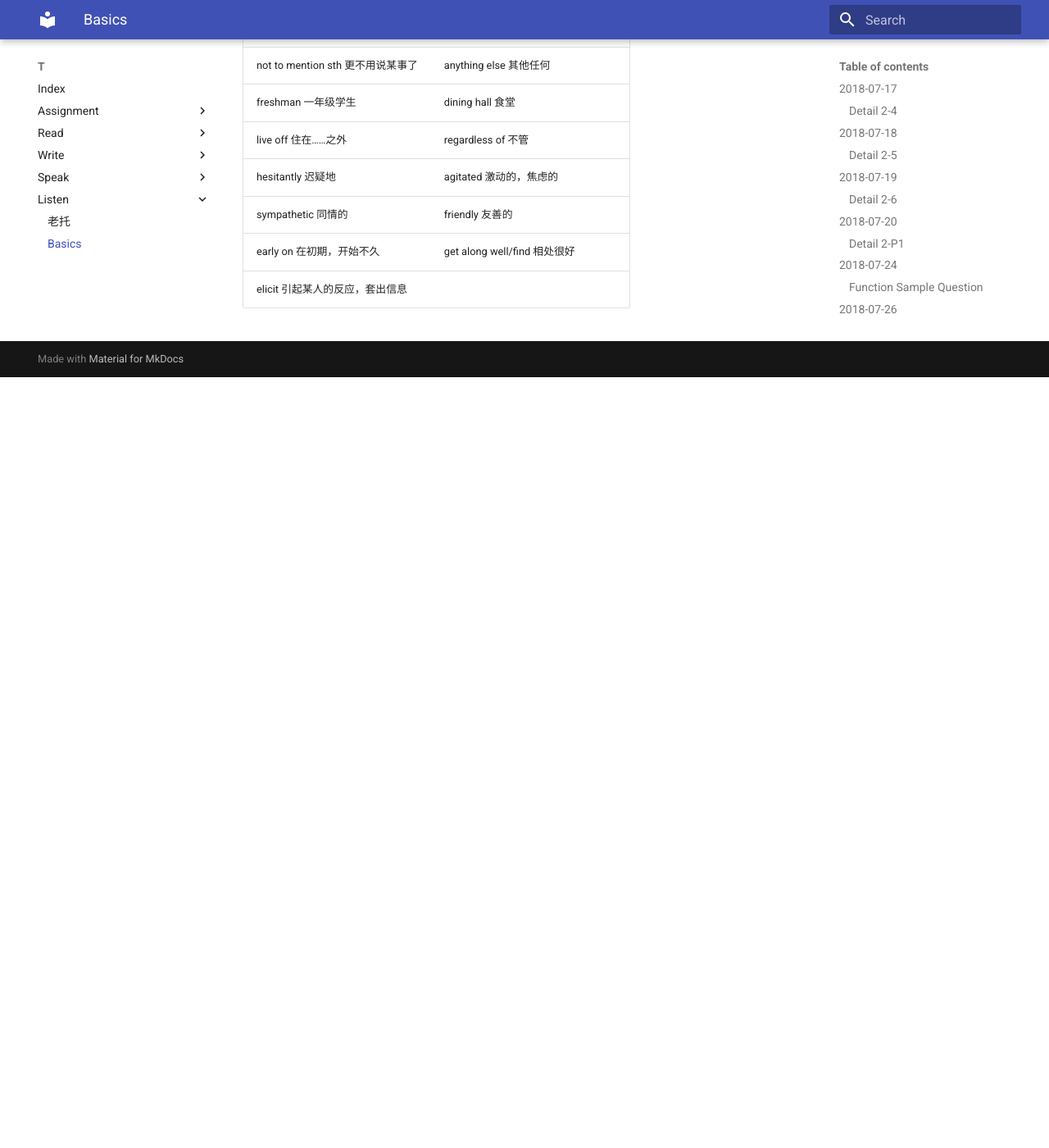
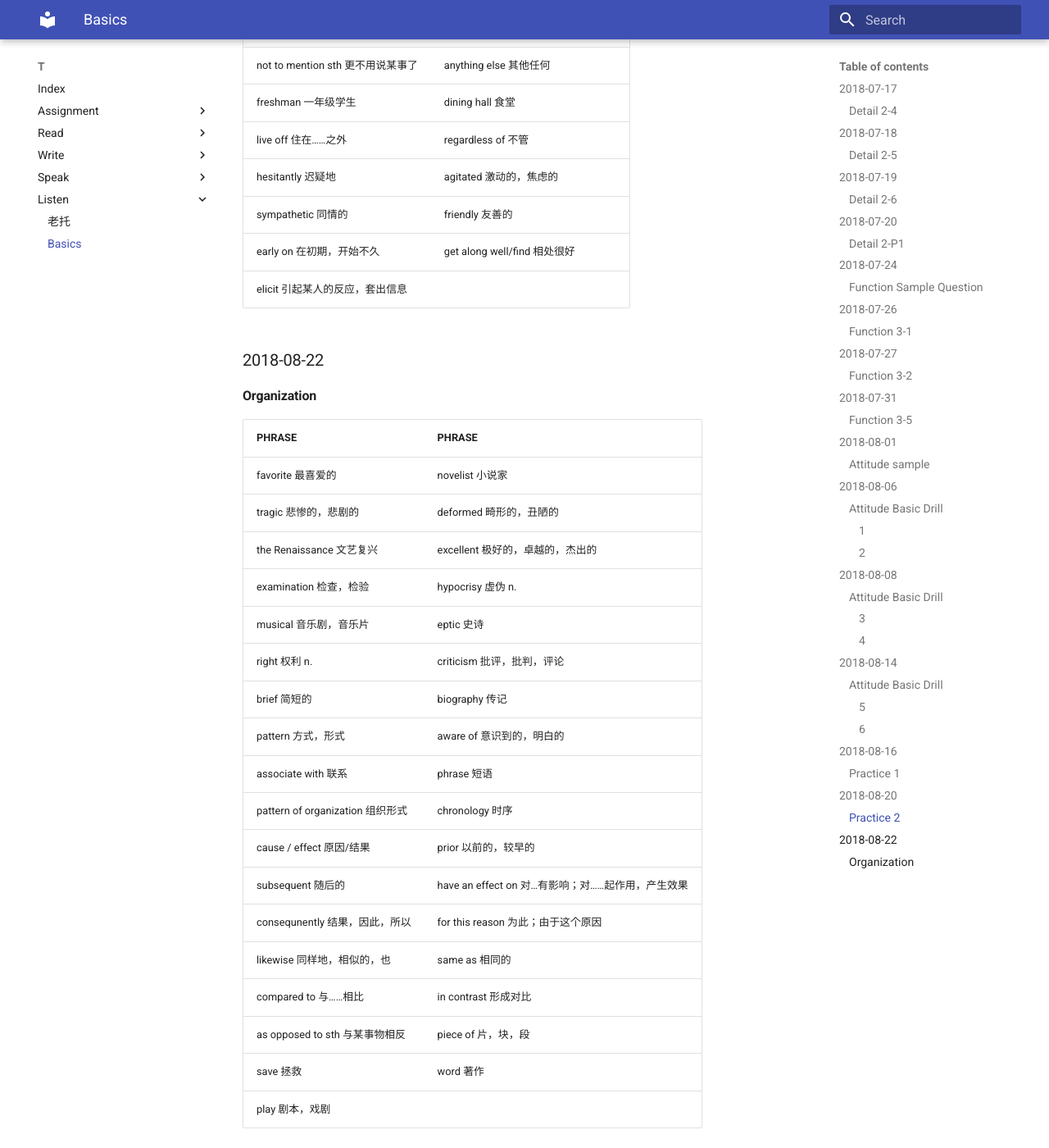
Before and after one commit to katyushaQ/t, an MkDocs documentation site: the page built from docs/listen/basics.md, in a window 1280 px wide and 1400 px high, scrolled down 7981 px. Shown: the whole window at 82% size. Built offline with MkDocs 1.6.1 and Material for MkDocs 9.7.7, drawn with Linux system fonts in a browser that asks for light colours; old or Windows-style settings are respelled for this version of MkDocs; before the commit the page ends 8441 px from its top, so only the background shows below that.

Commit message:
2018-0820-0826.md 20180822, basics.md 20180822, simplification.md 20180822

```diff
--- a/docs/assignment/2018-0820-0826.md
+++ b/docs/assignment/2018-0820-0826.md
@@ -8,8 +8,8 @@
 DATETIME |  ASSIGNMENT | STATUS
 ------------ | ------------- | -------------
 2018-08-20  <br><br> Monday <br><br>听说 | B. 制定一周计划<br><br>1. 听力 - 基础2题+生词<br><br> 2. 老托 - {++复习++}考古与发现+环境+精听<br><br>3. 单词 - ==学习== list 49-51 <br><br>E. 回顾 - 当天科目生词+词条 | B. Done<br><br>1. Done Attitude Practice 2 1对2错3错<br><br>2. Done<br><br>3. Done 每单元23生词<br><br>E. Done
-2018-08-21 <br><br> Tuesday <br><br>读写 | B. 复盘 - 昨天+前天科目生词+词条<br><br> 1. 阅读 - 句子简化2题全文化结构翻译句子+生词<br><br>2. 写作 - 1范文2段翻译<br><br>3. 单词 - {++复习++}  list 43-45 <br><br>E. 回顾 - 当天科目生词+词条 | B. Done 昨天3生词，上次17号 1生词，检测11生词<br><br>1. Done 7对8又错<br><br>2. Done 改指导课句子翻译7句，词条还是生<br><br>3. Done 43 0生词，44 4生词，45 8生词；复习了4遍，首次出现检测时全听出的情况<br><br>E.<br><br>Ad. 下午做了听力TPO1 3/5, 3/6, 2/6 ,1/5, 2/6, 1/5，第一次做，笔记能够记下一些词，但是还是无法理解整句的意思，比较无法串起来，做题的时候根据听到和记下的明确词，明确记下的一般对了，没听懂的有的推测出来的，彻底没听懂的瞎猜的都错了
-2018-08-22 <br><br> Wednesday <br><br>听说  | B. 复盘 - 昨天+前天科目生词+词条+单词43-45<br><br>1. 听力 - 基础2题+生词<br><br> 2. 老托 - {++复习++}绘画+地质+精听<br><br>3. 单词 - {++复习++}  list 49-51 <br><br>E. 回顾 - 当天科目生词+词条 | B. <br><br>1. <br><br>2. <br><br>3. <br><br>E.
+2018-08-21 <br><br> Tuesday <br><br>读写 | B. 复盘 - 昨天+前天科目生词+词条<br><br> 1. 阅读 - 句子简化2题全文化结构翻译句子+生词<br><br>2. 写作 - 1范文2段翻译<br><br>3. 单词 - {++复习++}  list 43-45 <br><br>E. 回顾 - 当天科目生词+词条 | B. Done 昨天3生词，上次17号 1生词，检测11生词<br><br>1. Done 7对8又错<br><br>2. Done 改指导课句子翻译7句，词条还是生<br><br>3. Done 43 0生词，44 4生词，45 8生词；复习了4遍，首次出现检测时全听出的情况<br><br>E. Done<br><br>Ad. 下午做了听力TPO1 3/5, 3/6, 2/6 ,1/5, 2/6, 1/5，第一次做，笔记能够记下一些词，但是还是无法理解整句的意思，比较无法串起来，做题的时候根据听到和记下的明确词，明确记下的一般对了，没听懂的有的推测出来的，彻底没听懂的瞎猜的都错了
+2018-08-22 <br><br> Wednesday <br><br>听说  | B. 复盘 - 昨天+前天科目生词+词条+单词43-45<br><br>1. 听力 - 基础2题+生词<br><br> 2. 老托 - {++复习++}绘画+地质+精听<br><br>3. 单词 - {++复习++}  list 49-51 <br><br>E. 回顾 - 当天科目生词+词条 | B. Done 昨天1生词，前天3生词，检测3生词；43 3生词9拼错，44 4生词10拼错，45 5生词9拼错<br><br>1. 学习Organization<br><br>2. 改Organization sample question参考阅读化段落结构并翻译<br><br>3. N/A 累了就没复习这块<br><br>E. Done
 2018-08-23 <br><br> Thursday <br><br>读写 | B. 复盘 - 昨天+前天科目生词+词条<br><br>1. 阅读 - 句子简化2题全文化结构翻译句子+生词<br><br>2. 写作 - 1范文2段翻译<br><br>3. 单词 - ==学习== list 52-54<br><br>E. 回顾 - 当天科目生词+词条 | B. <br><br>1. <br><br>2. <br><br>3. <br><br>E.
 2018-08-24 <br><br> Friday <br><br>听说  | B. 复盘 - 昨天+前天科目生词+词条+单词43-45<br><br>1. 听力 - 基础2题+生词<br><br> 2. 老托 - {++复习++}考古与发现+地质+精听<br><br>3. 单词 - {++复习++}  list 46-48 <br><br>E. 回顾 - 当天科目生词+词条 | B. <br><br>1. <br><br>2. <br><br>3. <br><br>E.
 2018-08-25 <br><br> Saturday <br><br>复习 | ==10:10-12:10 指导课==<br><br>B. 复盘 - 昨天+前天科目生词+词条 <br><br>1. 口语task3<br><br>2. 单词 - {++复习++} list 46-48 <br><br>E. 回顾 - 当天科目生词+词条 | B. <br><br>1. <br><br>2. <br><br>3. <br><br>E.
@@ -54,3 +54,17 @@
 !!! info "**WRITE** Family"
 
     [sentence-7](../write/sentence#2018-08-21)
+
+!!! info "**LISTEN** TPO 1 共6题 2 Conversaton 4 Lecture"
+
+    第一次做，笔记能够记下一些词，但是还是无法理解整句的意思，比较无法串起来，做题的时候根据听到和记下的明确词，明确记下的一般对了，没听懂的有的推测出来的，彻底没听懂的瞎猜的都错了
+
+    !!! note ""
+
+        目的：熟悉题型，了解题目类型与数量，增加做题体会
+
+### 2018-08-22
+
+!!! info "**LISTEN** Organization"
+
+    [listen-organization](../listen/basics#2018-08-22)
--- a/docs/listen/basics.md
+++ b/docs/listen/basics.md
@@ -231,3 +231,29 @@
  sympathetic 同情的 | friendly 友善的
  early on 在初期，开始不久 | get along well/find 相处很好
  elicit 引起某人的反应，套出信息
+
+
+### 2018-08-22
+
+#### Organization
+
+PHRASE |  PHRASE
+------------ | -------------
+favorite 最喜爱的 | novelist 小说家
+tragic 悲惨的，悲剧的 | deformed 畸形的，丑陋的
+the Renaissance 文艺复兴 | excellent 极好的，卓越的，杰出的
+examination 检查，检验 | hypocrisy 虚伪 n.
+musical 音乐剧，音乐片 | eptic 史诗
+right 权利 n. | criticism 批评，批判，评论
+brief 简短的 | biography 传记
+pattern 方式，形式 | aware of 意识到的，明白的
+associate with 联系 | phrase 短语
+pattern of organization 组织形式 | chronology 时序
+cause / effect 原因/结果 | prior 以前的，较早的
+subsequent 随后的 | have an effect on 对…有影响；对……起作用，产生效果
+consequnently 结果，因此，所以 | for this reason 为此；由于这个原因
+likewise 同样地，相似的，也 | same as 相同的
+compared to 与……相比 | in contrast 形成对比
+as opposed to sth 与某事物相反 | piece of 片，块，段
+save 拯救 | word 著作
+play 剧本，戏剧
```
Also changed, not shown: docs/read/simplification.md (+1 -1 lines).
